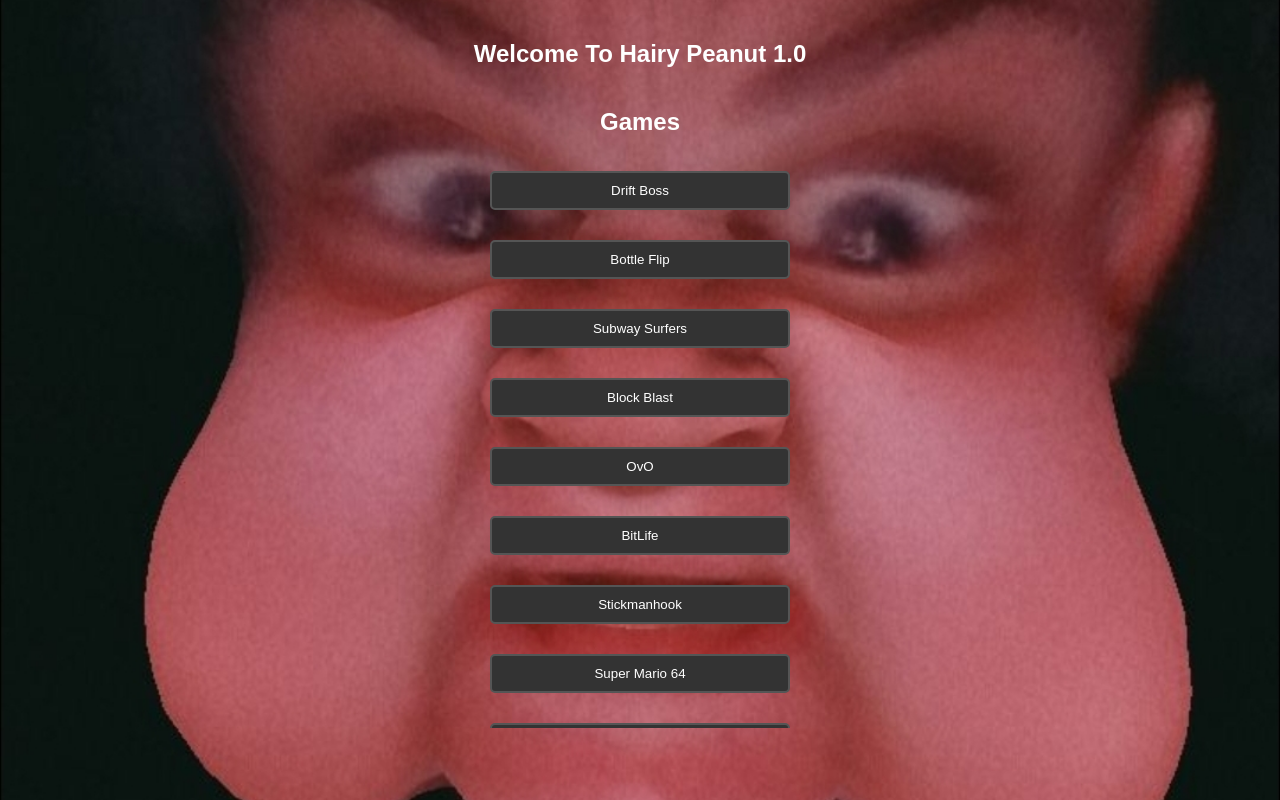
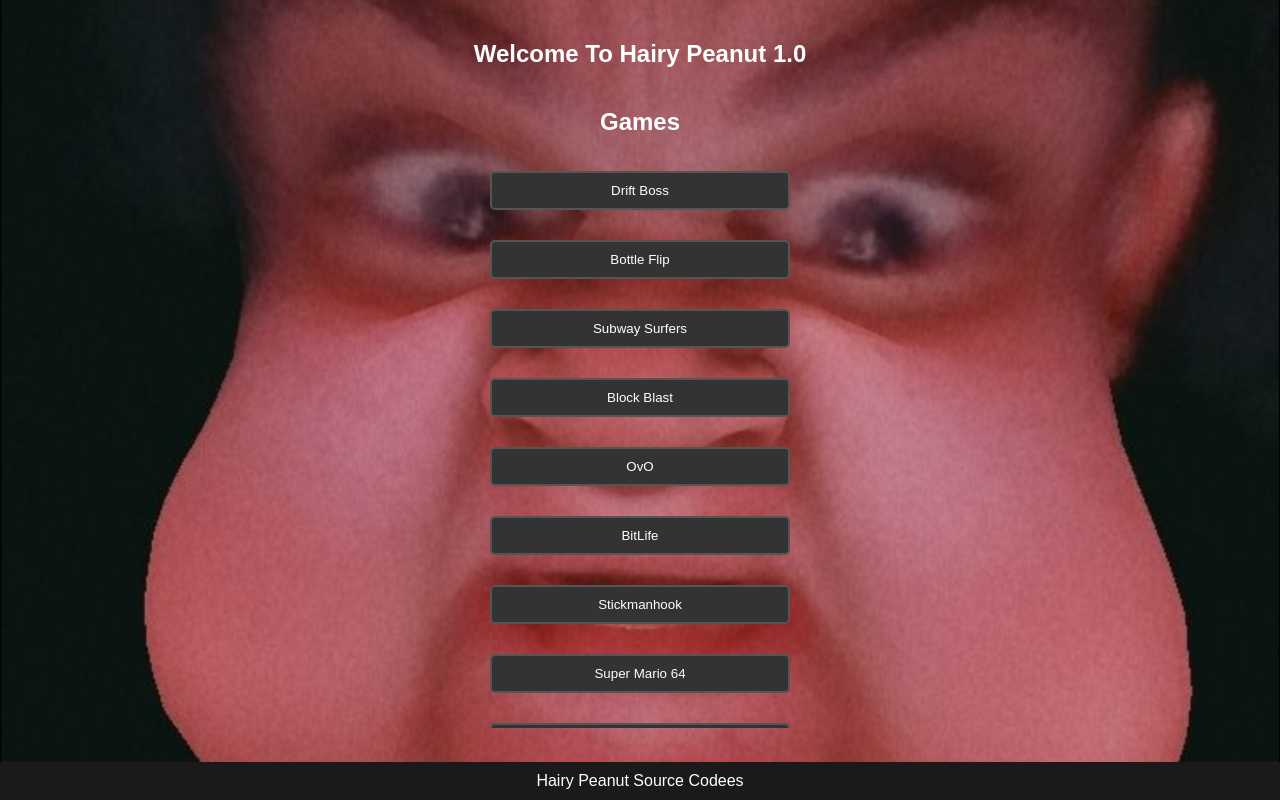
Before and after one commit to monkeyclickerbeta/hariypeanut, a plain HTML site: page index.html in a window 1280 px wide. Drawn offline with Linux system fonts and the light colour scheme.

Commit message:
Update index.html

```diff
--- a/index.html
+++ b/index.html
@@ -12,7 +12,7 @@
         <div class="loader"></div>
     </div>
 
-    <!-- Removed <div class="main"></div> animated background -->
+    <div class="main"></div>
 
     <h1>Welcome To Hairy Peanut 1.0</h1>
     <div class="button-container">
@@ -84,6 +84,10 @@
         <button onclick="setTimeout(() => { window.location.href='https://raw.githubusercontent.com/mathpunch/mathpunch.github.io/refs/heads/main/style.css'; }, 350);">style.css</button>
     </div>
 
+    <footer>
+        Hairy Peanut Source Codees
+    </footer>
+
     <script>
         // Disable scrolling during loading
         window.onload = function() {
```
